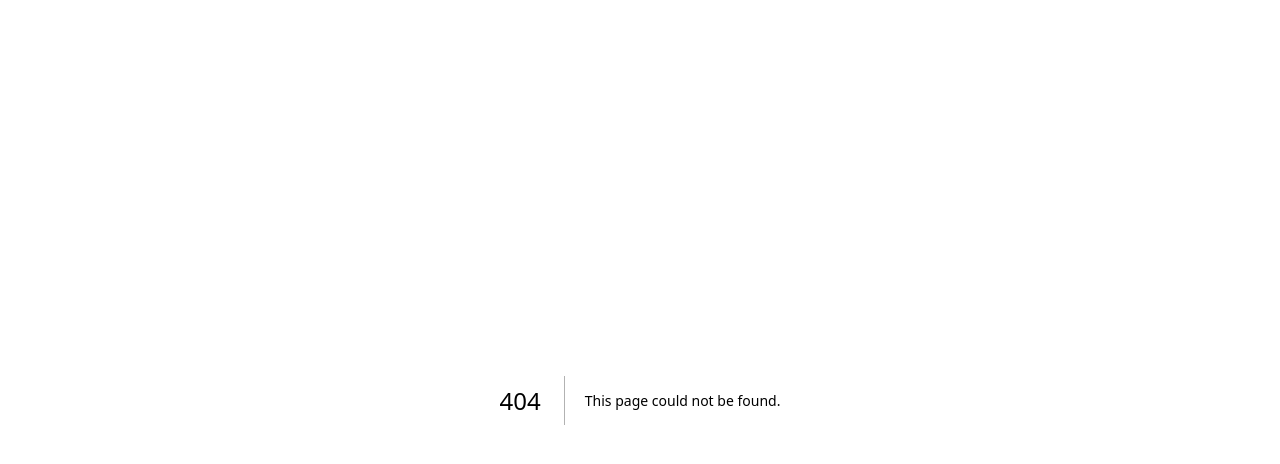
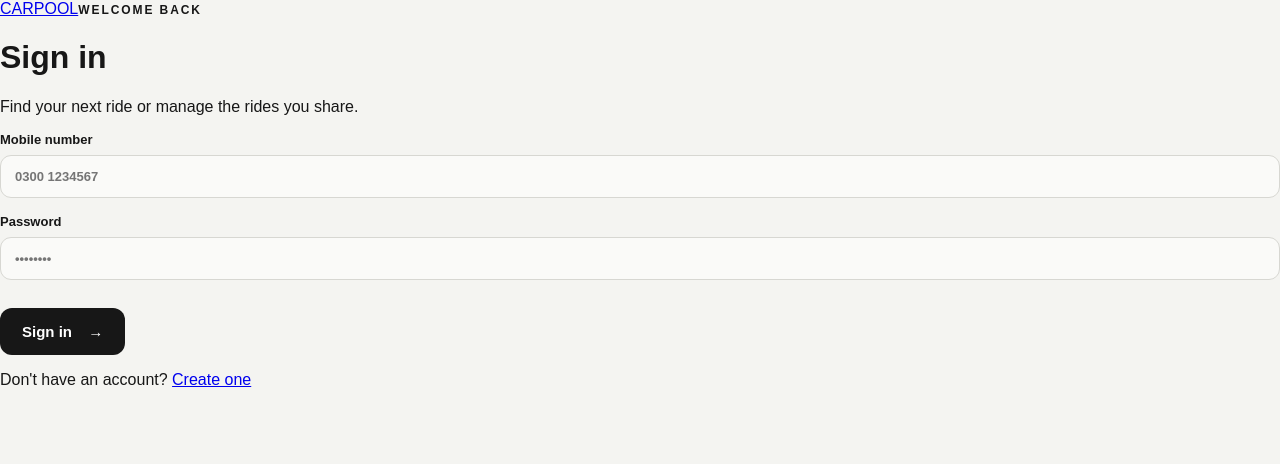
Before and after one commit to asifaliafridi/carpool, a Next.js app in the folder apps/web/: page /login in a window 1280 px wide. Before the commit this address had no page. Shown: the top 464 px of the page. Built offline with nearby package versions, Linux system fonts and the light colour scheme; no server answers.

Commit message:
feat(web): add page.tsx

```diff
--- /dev/null
+++ b/apps/web/app/login/page.tsx
@@ -0,0 +1,71 @@
+"use client";
+
+import Link from "next/link";
+import { FormEvent, useState } from "react";
+import { apiRequest, saveAuthTokens } from "../../lib/api";
+
+type LoginResponse = {
+  message: string;
+  accessToken?: string;
+  refreshToken?: string;
+  requiresVerification?: boolean;
+};
+
+export default function LoginPage() {
+  const [phone, setPhone] = useState("");
+  const [password, setPassword] = useState("");
+  const [error, setError] = useState("");
+  const [loading, setLoading] = useState(false);
+
+  async function submit(event: FormEvent) {
+    event.preventDefault();
+    setError("");
+
+    if (!phone || !password) {
+      setError("Please enter your mobile number and password.");
+      return;
+    }
+
+    try {
+      setLoading(true);
+      const result = await apiRequest<LoginResponse>("/auth/login", {
+        method: "POST",
+        body: JSON.stringify({ phone, password }),
+      });
+
+      if (result.requiresVerification) {
+        window.location.href = `/verify?phone=${encodeURIComponent(phone)}`;
+        return;
+      }
+
+      if (result.accessToken && result.refreshToken) {
+        saveAuthTokens(result.accessToken, result.refreshToken);
+        window.location.href = "/";
+      }
+    } catch (err) {
+      setError(err instanceof Error ? err.message : "Unable to sign in.");
+    } finally {
+      setLoading(false);
+    }
+  }
+
+  return (
+    <main className="authPage">
+      <div className="authCard">
+        <Link href="/" className="brand">CARPOOL</Link>
+        <span className="sectionLabel">WELCOME BACK</span>
+        <h1>Sign in</h1>
+        <p className="authIntro">Find your next ride or manage the rides you share.</p>
+
+        <form onSubmit={submit} className="authForm">
+          <label>Mobile number<input type="tel" value={phone} onChange={(e) => setPhone(e.target.value)} placeholder="0300 1234567" autoComplete="tel" /></label>
+          <label>Password<input type="password" value={password} onChange={(e) => setPassword(e.target.value)} placeholder="••••••••" autoComplete="current-password" /></label>
+          {error && <p className="formError">{error}</p>}
+          <button disabled={loading}>{loading ? "Signing in..." : "Sign in"} <span>→</span></button>
+        </form>
+
+        <p className="authFooter">Don&apos;t have an account? <Link href="/signup">Create one</Link></p>
+      </div>
+    </main>
+  );
+}
```
